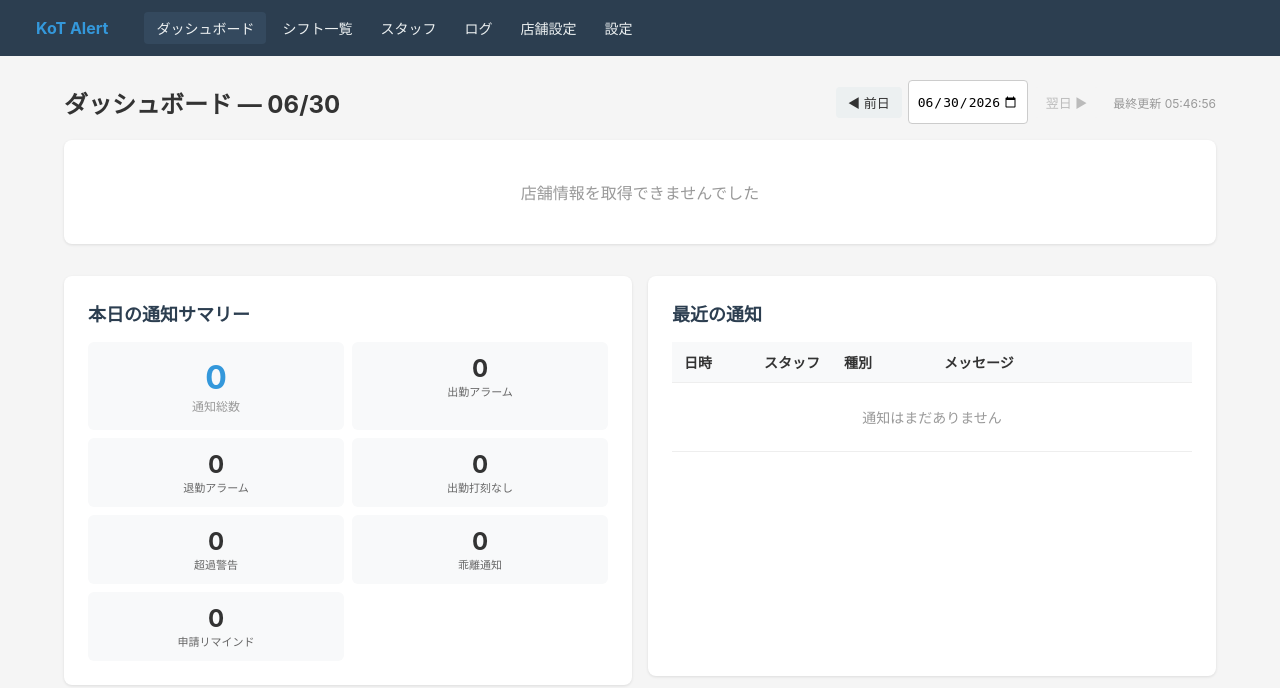
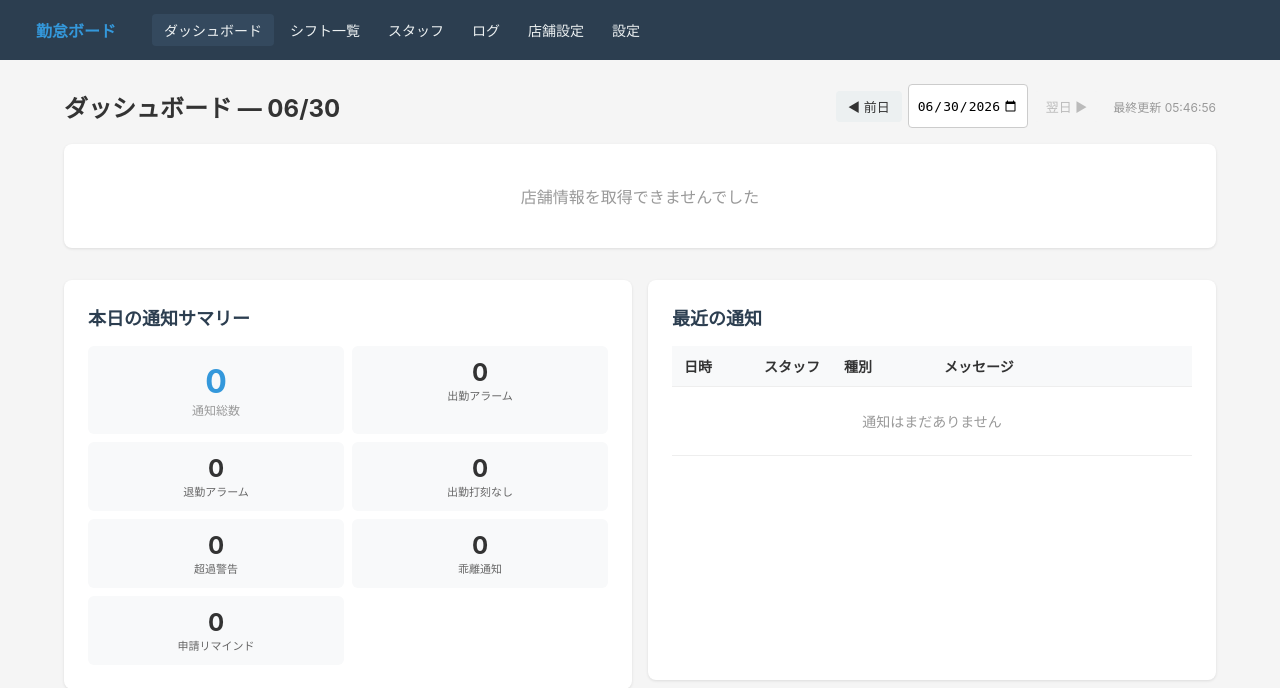
Before and after one commit to stampingdakoku-bot/kot-alert-lineworks, a Flask app: page / in a window 1280 px wide. Shown: the top 688 px of the page. Run offline with Flask 3, Linux system fonts and the light colour scheme; data that the repository does not hold is empty.

Commit message:
board: 河村彩佳をトレコレKoTからNeeSa/SNS部へ(同姓ピン)・管理画面ブランドをKoT Alert→勤怠ボードに統一
Co-Authored-By: Claude Opus 4.8 <noreply@anthropic.com>

```diff
--- a/neesa_kot.py
+++ b/neesa_kot.py
@@ -119,6 +119,9 @@ def _trecole_status(names, date_str):
         ln = e.get("lastName", "")
         if ln not in names:
             continue
+        pin = neesa_lw.CROSS_KOT_FULLNAME.get(ln)
+        if pin and (ln + e.get("firstName", "")) != pin:
+            continue  # 同姓の別人を除外（指定フルネームのみ）
         key = e.get("key", "")
         c = clock.get(key, {})
         info = {"clock_in": c.get("clock_in"), "clock_out": c.get("clock_out"),
--- a/neesa_lw.py
+++ b/neesa_lw.py
@@ -94,7 +94,10 @@ KOT_EXTRA_FULLNAMES = {"大井蒼太": ("蒼太", ("NeeSa", "発送部"))}
 # （開始前=予定 / 時間内=出勤中 / 終了後=退勤済）
 SCHEDULE_BASED_NAMES = {"山藤", "三鹿"}
 # NeeSa KoTではなくトレコレKoT(既存KOT_TOKEN)で打刻する人 → 当日打刻で表示
-CROSS_KOT_NAMES = {"宮崎"}
+CROSS_KOT_NAMES = {"宮崎", "河村"}
+# トレコレKoT側で同姓が複数いる人の確定: 名字 → 採用するフルネーム
+# （例: 河村は彩佳・遥華の2名がトレコレKoTに居るため彩佳に限定）
+CROSS_KOT_FULLNAME = {"河村": "河村彩佳"}
 
 _token_cache = {"access_token": None, "expires_at": 0}
 
--- a/templates/base.html
+++ b/templates/base.html
@@ -3,7 +3,7 @@
 <head>
     <meta charset="UTF-8">
     <meta name="viewport" content="width=device-width, initial-scale=1.0">
-    <title>{% block title %}KoT Alert{% endblock %} - 管理画面</title>
+    <title>{% block title %}勤怠ボード{% endblock %}</title>
     <style>
         * { margin: 0; padding: 0; box-sizing: border-box; }
         body { font-family: -apple-system, BlinkMacSystemFont, 'Segoe UI', sans-serif; background: #f5f5f5; color: #333; }
@@ -64,7 +64,7 @@
 </head>
 <body>
     <nav>
-        <a href="/" class="brand">KoT Alert</a>
+        <a href="/" class="brand">勤怠ボード</a>
         <button class="hamburger" onclick="document.querySelector('.nav-links').classList.toggle('open')" aria-label="メニュー">&#9776;</button>
         <div class="nav-links">
             <a href="/" {% if request.path == '/' %}class="active"{% endif %}>ダッシュボード</a>
```
